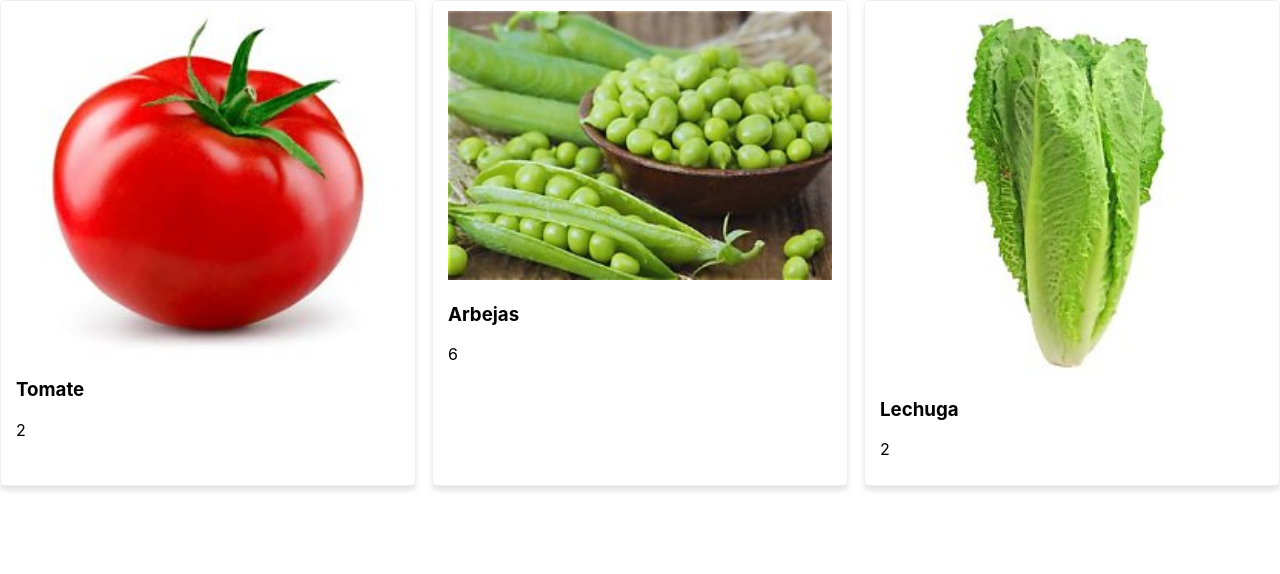
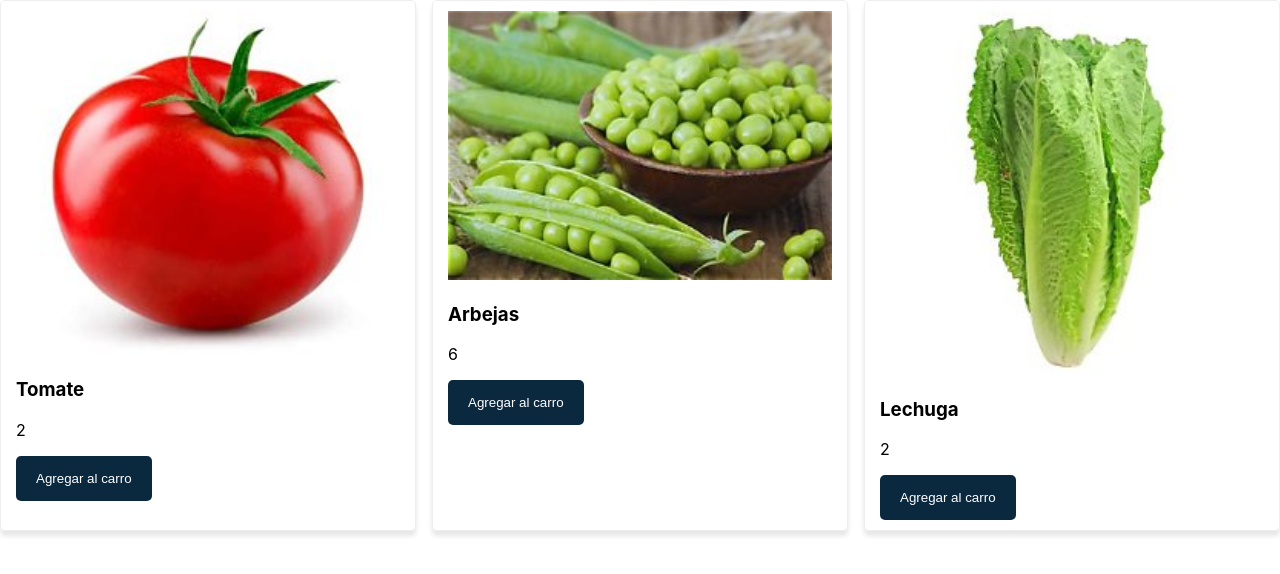
Before and after one commit to Alphonsus411/carrito_compras, a React (Create React App) app: page / in a window 1280 px wide. Shown: the top 574 px of the page. Built offline with nearby package versions, Linux system fonts and the light colour scheme.

Commit message:
Cambios y ajustes para crear e botón de compra en el carrito de pruebas

```diff
--- /dev/null
+++ b/src/components/Button.js
@@ -0,0 +1,22 @@
+import { Component } from "react";
+
+const styles = {
+    button: {
+        backgroundColor: '#0A283E',
+        color: '#fff',
+        padding: '15px 20px',
+        border: 'none',
+        borderRadius: '5px',
+        cursor: 'pointer',
+    }
+}
+
+class Button extends Component {
+    render() {
+        return (
+           <button style={styles.button} {...this.props} />
+        )
+    }
+}
+
+export default Button
--- a/src/components/Producto.js
+++ b/src/components/Producto.js
@@ -1,4 +1,5 @@
 import { Component } from "react";
+import Button from './Button'
 
 const styles = {
    producto: {
@@ -15,12 +16,15 @@
 
 class Producto extends Component {
     render() {
-        const { producto } = this.props
+        const { producto, agregarAlCarro } = this.props
         return (
             <div style={styles.producto}>
                 <img style={styles.img} alt={producto.name} src={producto.img} />
                 <h3>{producto.name}</h3>
                 <p>{producto.price}</p>
+                <Button onClick={() => agregarAlCarro(producto)}>
+                    Agregar al carro
+                </Button>
             </div>
         )
     }
--- a/src/components/Productos.js
+++ b/src/components/Productos.js
@@ -17,7 +17,7 @@
             <div style={styles.productos}>
                {productos.map(producto =>
                 <Producto
-                    agregarAlCarro={agregarAlCarro}
+                    agregarAlCarro= {agregarAlCarro}
                     key={producto.name}
                     producto={producto}
                 />)}
```
